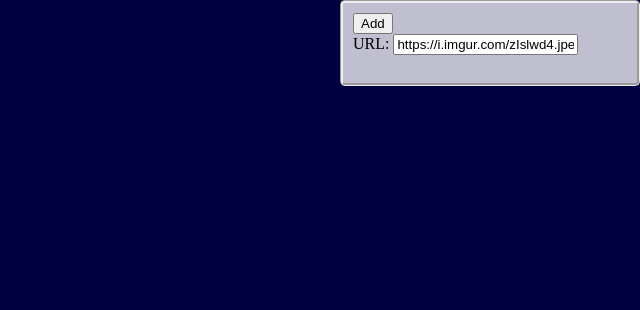
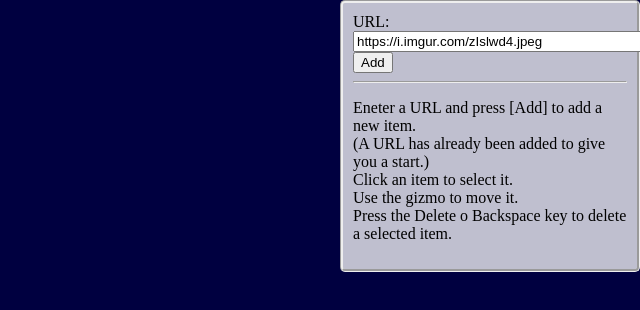
Before and after one commit to CarlBateman/Cozmos-test, a plain HTML site: page index.html in a window 1280 px wide. Shown: the whole page, without its empty margins (640-1280 px from the left). Drawn offline with nearby package versions, Linux system fonts and the light colour scheme.

Commit message:
Added some instructions

```diff
--- a/index.html
+++ b/index.html
@@ -27,13 +27,20 @@
 
 <body>
   <div id="control_options">
-    <button type="button" id="button">Add</button><br>
 
     <label for="URL">
       URL:
-      <input type="text" id="txtURL" name="URL" value="https://i.imgur.com/zIslwd4.jpeg">
+      <input type="text" id="txtURL" name="URL" value="https://i.imgur.com/zIslwd4.jpeg" size="33">
       <!--<input type="text" id="txtURL" name="URL" value="https://i.imgur.com/zRgJ6in.mp4">-->
-    </label><br><br>
+    </label><br />
+    <button type="button" id="button">Add</button><br />
+    <hr />
+    <p>Eneter a URL and press [Add] to add a new item.<br />
+    (A URL has already been added to give you a start.)<br />
+    Click an item to select it.<br />
+    Use the gizmo to move it.<br />
+    Press the Delete o Backspace key to delete a selected item.
+    </p>
 
 
 
```
